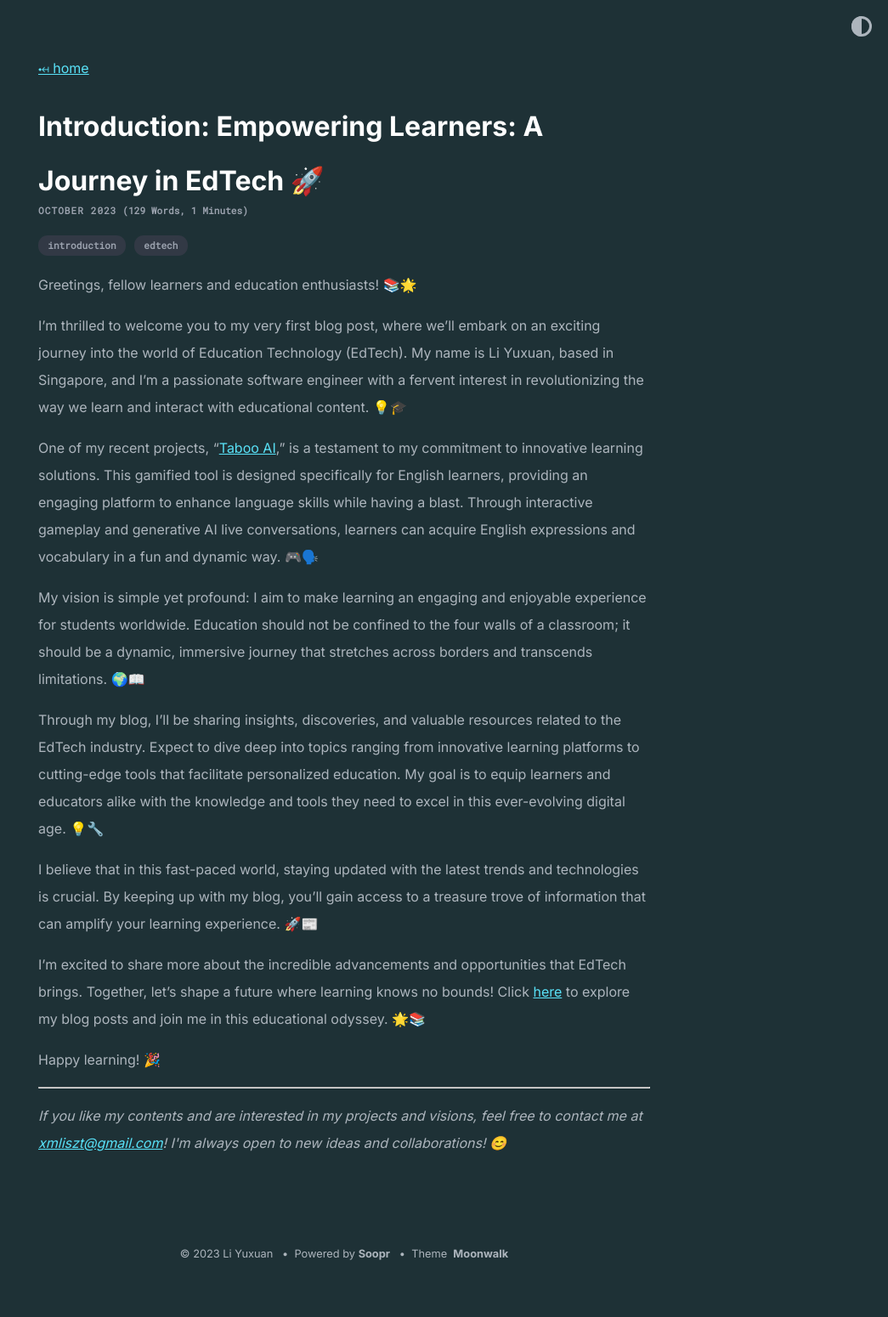
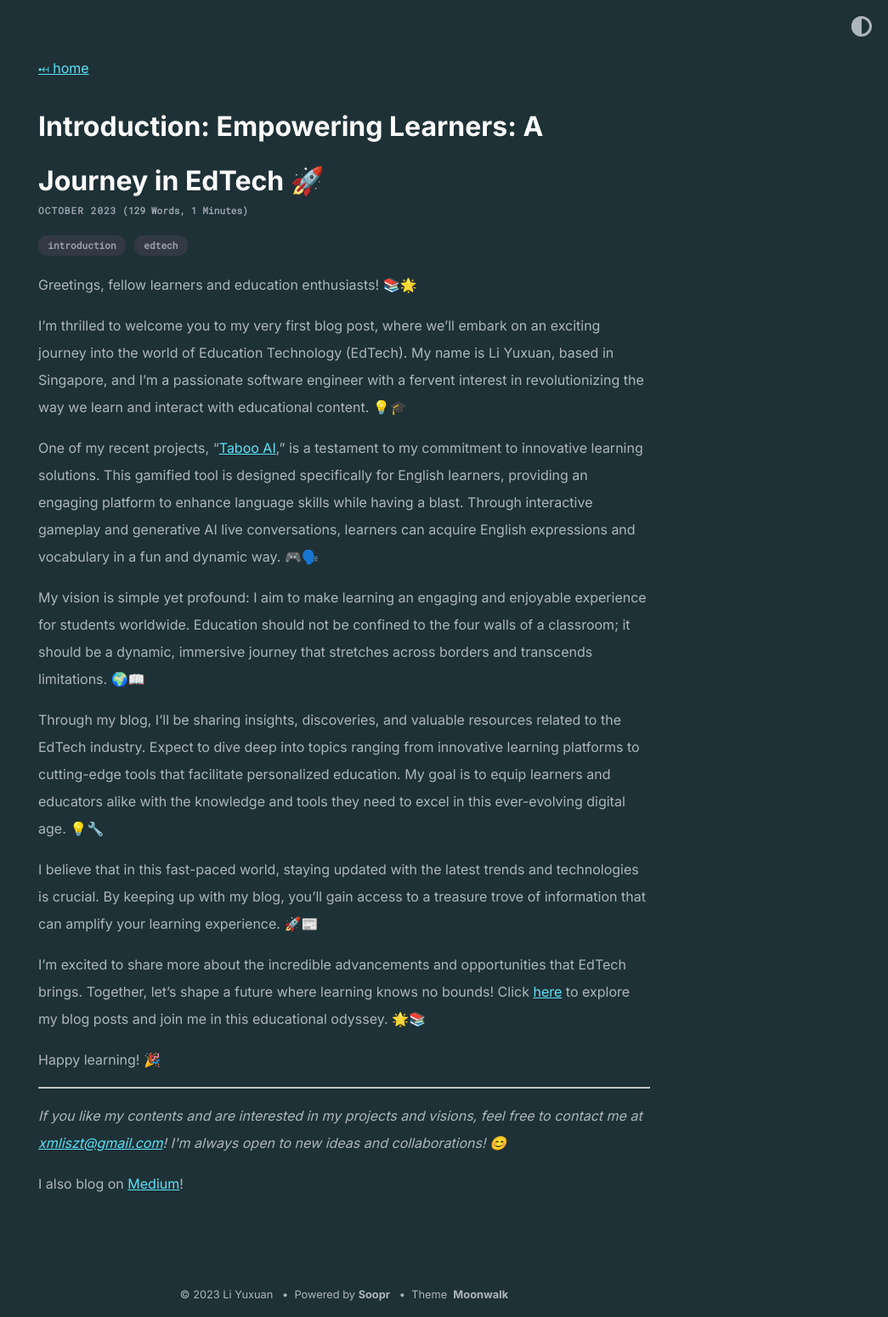
Before and after one commit to xmliszt/blogs, a Jekyll site: the page built from _posts/2023-10-14-introduction.md, in a window 1280 px wide. Shown: the whole page at 85% size, without its empty margins (235-1280 px from the left). Built offline with Jekyll 4.4.1, drawn with Linux system fonts in a browser that asks for light colours; before the commit the page ends 1502 px from its top, so only the background shows below that.

Commit message:
add medium out link

```diff
--- a/_layouts/post.html
+++ b/_layouts/post.html
@@ -2,7 +2,7 @@
 layout: default
 ---
 
-<a href="{{ "/blog" | relative_url }}">{{ site.theme_config.back_home_text }}</a>
+<a href="{{ " /blog" | relative_url }}">{{ site.theme_config.back_home_text }}</a>
 <h1 class="post-title">{{ page.title }}</h1>
 {% include date_and_social_share.html %}
 {{ content }}
@@ -10,7 +10,8 @@
 {% if page.url != "/about" %}
 <hr />
 <p><i>If you like my contents and
-  are interested in my projects and visions, feel free to contact me at
-  <a href="mailto:xmliszt@gmail.com">xmliszt@gmail.com</a>! I'm always open to
-  new ideas and collaborations! 😊</i></p>
+    are interested in my projects and visions, feel free to contact me at
+    <a href="mailto:xmliszt@gmail.com">xmliszt@gmail.com</a>! I'm always open to
+    new ideas and collaborations! 😊</i></p>
+<p> I also blog on <a href="https://medium.com/@xmliszt">Medium</a>!</p>
 {% endif %}
```
